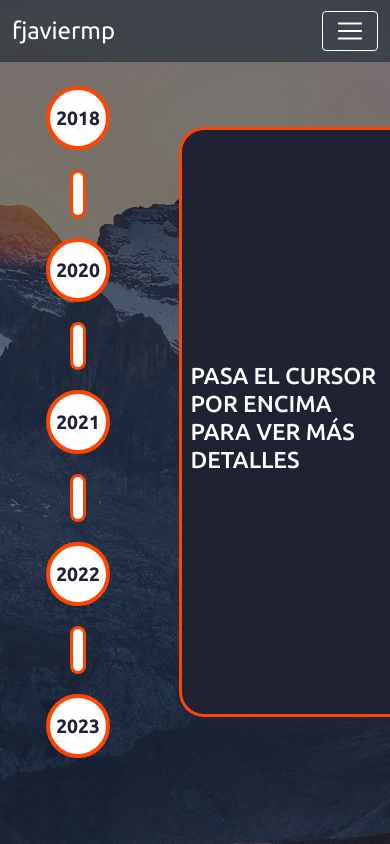
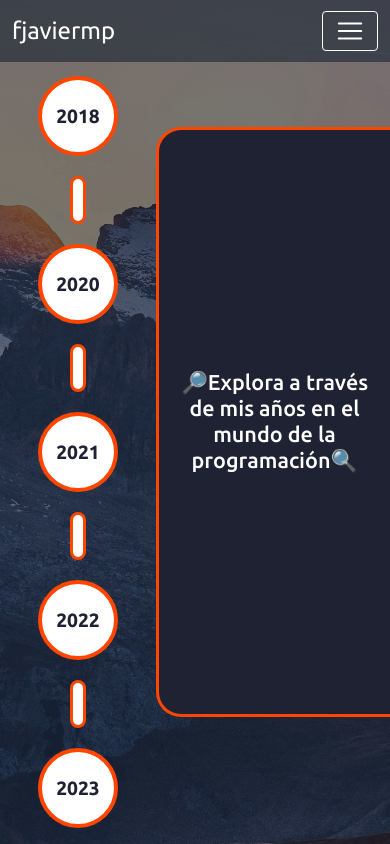
Before and after one commit to fjaviermp/fjaviermp.github.io, a Vue app: page /experiencia in a window 390 px wide. Built offline with nearby package versions, Linux system fonts and the light colour scheme.

Commit message:
Cambios en seccion experiencia, responsive, script interactivo y animaciones

```diff
--- a/src/components/JobsComponents/ExperienceTile.vue
+++ b/src/components/JobsComponents/ExperienceTile.vue
@@ -36,8 +36,8 @@
         background-color: white;
         border: 4px solid var(--primary-color);
         margin: 1em 1em 0 1em;
-        width: 4em;
-        height: 4em;
+        width: 5em;
+        height: 5em;
         border-radius: 100%;
         display: flex;
         justify-content: center;
@@ -64,16 +64,38 @@
         font-size: larger;
     }
 
+    /* Animacion para mover el punto*/
+    .experiencePointAnimated{
+        animation: vibration 1.5s infinite;
+    }
+
+    @keyframes vibration {
+        0% { transform: translateY(0) }
+        25% { transform: translateY(-20px) }
+        50% { transform: translateY(0px) }
+        75% { transform: translateY(-20px) }
+        100% { transform: translateY(0px) }
+    }
+
     @media only screen and (max-width: 768px){
         .experienceTile{
             flex-direction: row;
             width: 80%;
-            margin: 1em;
+            margin: 1em 0 1em 0;
         }
 
         .experienceTile .experienceDesc, .experienceTile .experienceDesc h4{
             position: static;
             display: none !important;
         }
+
+        /* En movil la vibracion será de izquierda a derecha */
+        @keyframes vibration {
+            0% { transform: translateX(0) }
+            25% { transform: translateX(-20px) }
+            50% { transform: translateX(0px) }
+            75% { transform: translateX(-20px) }
+            100% { transform: translateX(0px) }
+        }
     }
 </style>
--- a/src/components/JobsComponents/Experiences.vue
+++ b/src/components/JobsComponents/Experiences.vue
@@ -31,9 +31,24 @@
 
         },
         methods: {
-            setDesc(i: Number){
-                console.log(i);
+            setDesc(i: number){
+                const expDetail = document.getElementById('experienciaChangeDesc') as any;
+                expDetail.innerHTML = this.experiences[i].desc;
+
+                const expName = document.getElementById('experienciaChangeName') as any;
+                expName.innerHTML = this.experiences[i].name;
+
+                document.getElementsByClassName("experiencePoint")[i].classList.add("experiencePointAnimated")
             },
+            clearDesc(i: number){
+                const experieneDetail = document.getElementById('experienciaChangeDesc') as any;
+                experieneDetail.innerHTML = "🔎Explora a través de mis años en el mundo de la programación🔍";
+
+                const expName = document.getElementById('experienciaChangeName') as any;
+                expName.innerHTML = "";
+
+                document.getElementsByClassName("experiencePoint")[i].classList.remove("experiencePointAnimated")
+            }
         }
     }
 </script>
@@ -42,14 +57,15 @@
     <section id="experienciasPanel">
         <div id="experiencias">
             <template v-for="(experience, index) in experiences" :key="experience.id">
-                <ExperienceTile @click="setDesc(index)" :id="experience.id" :year="experience.year" :ref="experience.desc" :name="experience.name"></ExperienceTile>
+                <ExperienceTile @mouseenter="setDesc(index)" @mouseleave="clearDesc(index)" :id="experience.id" :year="experience.year" :name="experience.name"></ExperienceTile>
                 <ExperienceRoad v-if="experience.id < experiences.length" class="roadImpair"></ExperienceRoad>
                 <ExperienceRoad v-if="experience.id < experiences.length" class="roadPair"></ExperienceRoad>
             </template>
         </div>
         <div id="detallesContainer">
             <div id="experienciasDetalles">
-                <h3>PASA EL CURSOR POR ENCIMA PARA VER MÁS DETALLES</h3>
+                <h2 id="experienciaChangeName"></h2>
+                <h4 id="experienciaChangeDesc">🔎Explora a través de mis años en el mundo de la programación🔍</h4>
             </div>
         </div>
     </section>
@@ -60,6 +76,16 @@
         display: flex;
         background-color: rgba(30, 34, 51, 0.6);
         flex-direction: column;
+    }
+
+
+    #experienciaChangeDesc, #experienciaChangeName{
+        text-align: center;
+    }
+
+    #experienciaChangeName{
+        text-decoration: underline var(--primary-color);
+        text-underline-offset: 0.3em;
     }
 
     #experiencias, #detallesContainer{
@@ -80,6 +106,7 @@
         border-width: 4px 4px 0 4px;
         padding: 2em;
         display: flex;
+        flex-direction: column;
         align-items: center;
         justify-content: center;
     }
@@ -94,13 +121,14 @@
         #experiencias{
             flex-direction: column;
             width: 40%;
+            justify-content: flex-end;
         }
         #experienciasDetalles{
             position: static;
             border-width: 3px 0 3px 3px;
             border-radius: 25px 0 0 25px;
             height: 70%;
-            width: 90%;
+            width: 100%;
             padding: 0.5em;
             justify-content: center;
             align-items: center;
```
